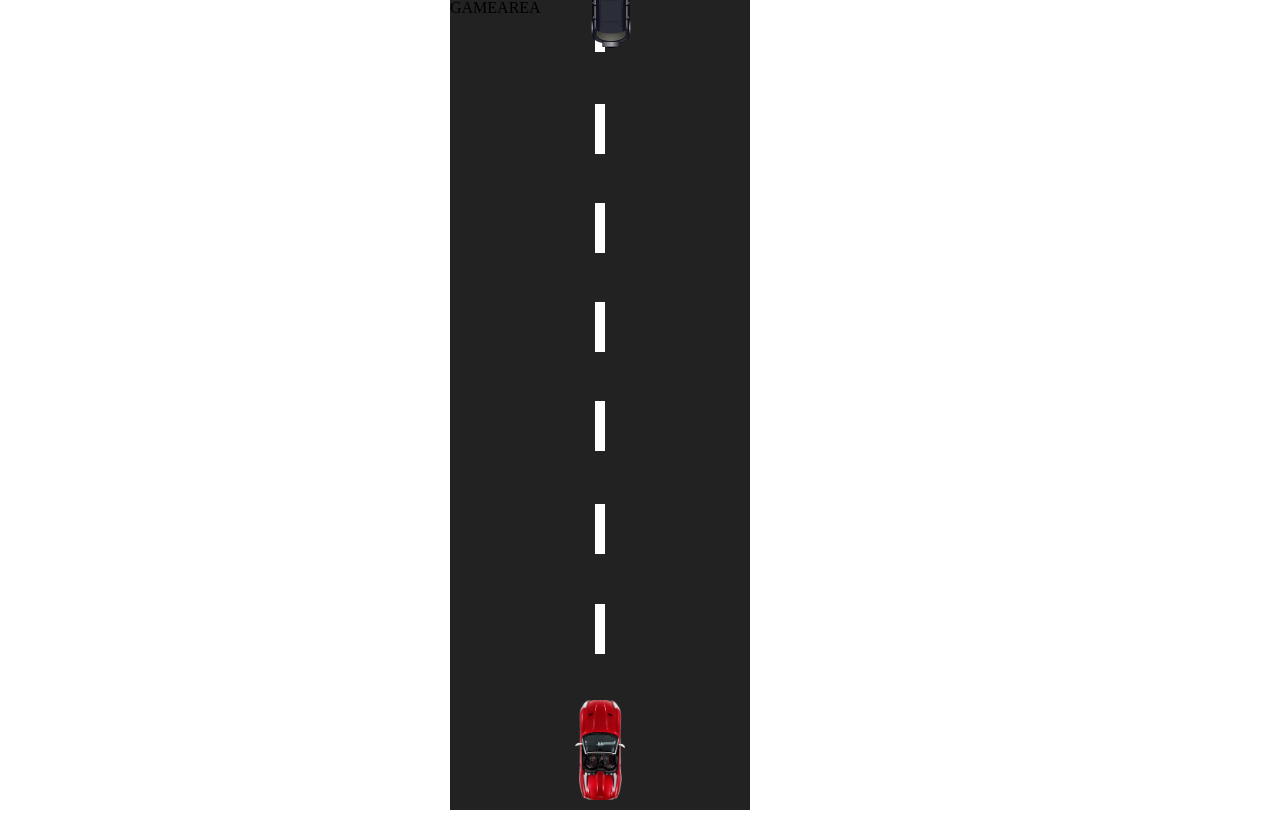
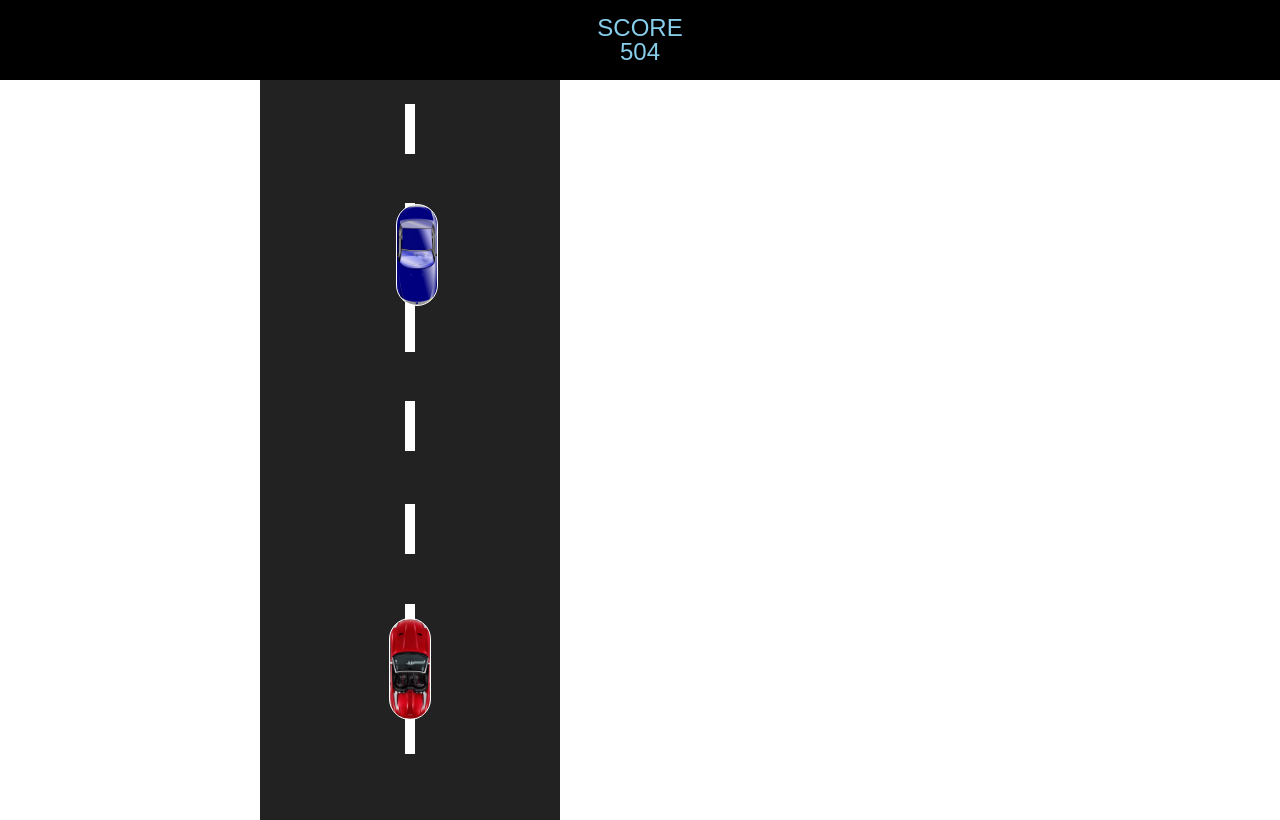
Before and after one commit to Le5ya/races, a plain HTML site: page index.html in a window 1280 px wide. Both pictures are taken after a click on the element "Чтобы начать игру, кликни сюда!". Drawn offline with Linux system fonts and the light colour scheme.

Commit message:
building game

```diff
--- a/index.html
+++ b/index.html
@@ -8,8 +8,8 @@
   <link rel="stylesheet" href="./style.css">
 </head>
 <body>
+ <div class="game">
  <div class="score"></div>
- <div class="game">
    <div class="start">Чтобы начать игру, кликни сюда!</div>
    <div class="game-area">GAMEAREA</div>
  </div>
--- a/main.js
+++ b/main.js
@@ -27,6 +27,7 @@ function getQuantityElements(heightElement) {
 
 function startGame(){
   start.classList.add('hide');
+  gameArea.innerHTML = '';
 
   for(i =0; i < getQuantityElements(100); i++) {
     const line = document.createElement('div');
@@ -41,18 +42,24 @@ for(let i = 0; i < getQuantityElements(100 * setting.trafic); i++){
   enemy.y = -100 * setting.trafic * (i + 1);
   enemy.style.left = Math.floor((Math.random() * (gameArea.offsetWidth - 50))) + 'px';
   enemy.style.top = enemy.y + 'px';
-  enemy.style.background = 'transparent url(./image/enemy3.png) center / cover no-repeat';
+  enemy.style.background = 'transparent url(./image/enemy2.png) center / cover no-repeat';
+  enemy.style.transform = 'rotate(180deg)';
   gameArea.appendChild(enemy);
 }
-
+  setting.score = 0;
   setting.start = true;
   gameArea.appendChild(car);
+  car.style.left = gameArea.offsetWidth/2 - car.offsetWidth/2 + 'px';
+  car.style.top = 'auto';
+  car.style.bottom = '100px'
   setting.x = car.offsetLeft;
   setting.y = car.offsetTop;
   requestAnimationFrame(playGame);
 }
 function playGame() {
   if(setting.start){
+    setting.score += setting.speed;
+    score.innerHTML = 'SCORE<br>' + setting.score;
     moveRoad();
     moveEnemy();
     if(keys.ArrowLeft && setting.x > 0){
@@ -95,8 +102,20 @@ function moveRoad() {
 }
 function moveEnemy(){
   let enemy = document.querySelectorAll('.enemy');
+
   enemy.forEach(function(item){
-    item.y += setting.speed / 2;
+    let carRect = car.getBoundingClientRect();
+    let enemyRect = item.getBoundingClientRect();
+
+    if(carRect.top <= enemyRect.bottom &&
+      carRect.right >= enemyRect.left &&
+      carRect.left <= enemyRect.right &&
+      carRect.bottom >= enemyRect.top){
+        setting.start = false;
+        start.classList.remove('hide');
+        start.style.top = score.offsetHeight + 'px';
+      }
+    item.y += setting.speed;
     item.style.top = item.y + 'px';
 
   if(item.y >= document.documentElement.clientHeight){
--- a/style.css
+++ b/style.css
@@ -45,17 +45,19 @@ table {
   display: none;
 }
 .game {
-  width: 1200px;
-  height: 810px;
+  width: 820px;
+  height: 820px;
 }
 
  .car, .enemy {
-  width: 50px;
+  width: 40px;
   height: 100px;
+  border-radius: 25px;
   background: transparent url('./image/player.png') center / cover no-repeat;
   position: absolute;
-  left: 125px;
-  bottom: 10px;
+  /* left: 125px;
+  bottom: 300px; */
+  border: 1px solid #fff;
  }
  .game-area {
    width: 300px;
@@ -63,7 +65,7 @@ table {
    margin: auto;
    position: relative;
    background: #222;
-   overlow: hidden;
+   overflow: hidden;
  }
 .line {
   position: absolute;
@@ -72,3 +74,33 @@ table {
   background: #fff;
   left: 145px;
 }
+.start {
+  position: absolute;
+  left: 0;
+  top: 0;
+  width: 100%;
+  margin: 0;
+  padding: 2rem 0;
+  z-index: 200;
+  color: #fff;
+  font-size: 1.5rem;
+  background: #000;
+  text-align: center;
+  cursor: pointer;
+  font-family: sans-serif;
+  font-weight: 700;
+}
+.score {
+  position: absolute;
+  top: 0;
+  left: 0;
+  width: 100%;
+  background: black;
+  padding: 1rem 0;
+  z-index:200;
+  font-size: 1.5rem;
+  color: skyblue;
+  text-align: center;
+  font-family: sans-serif;
+  font-weight: 500;
+}
```
